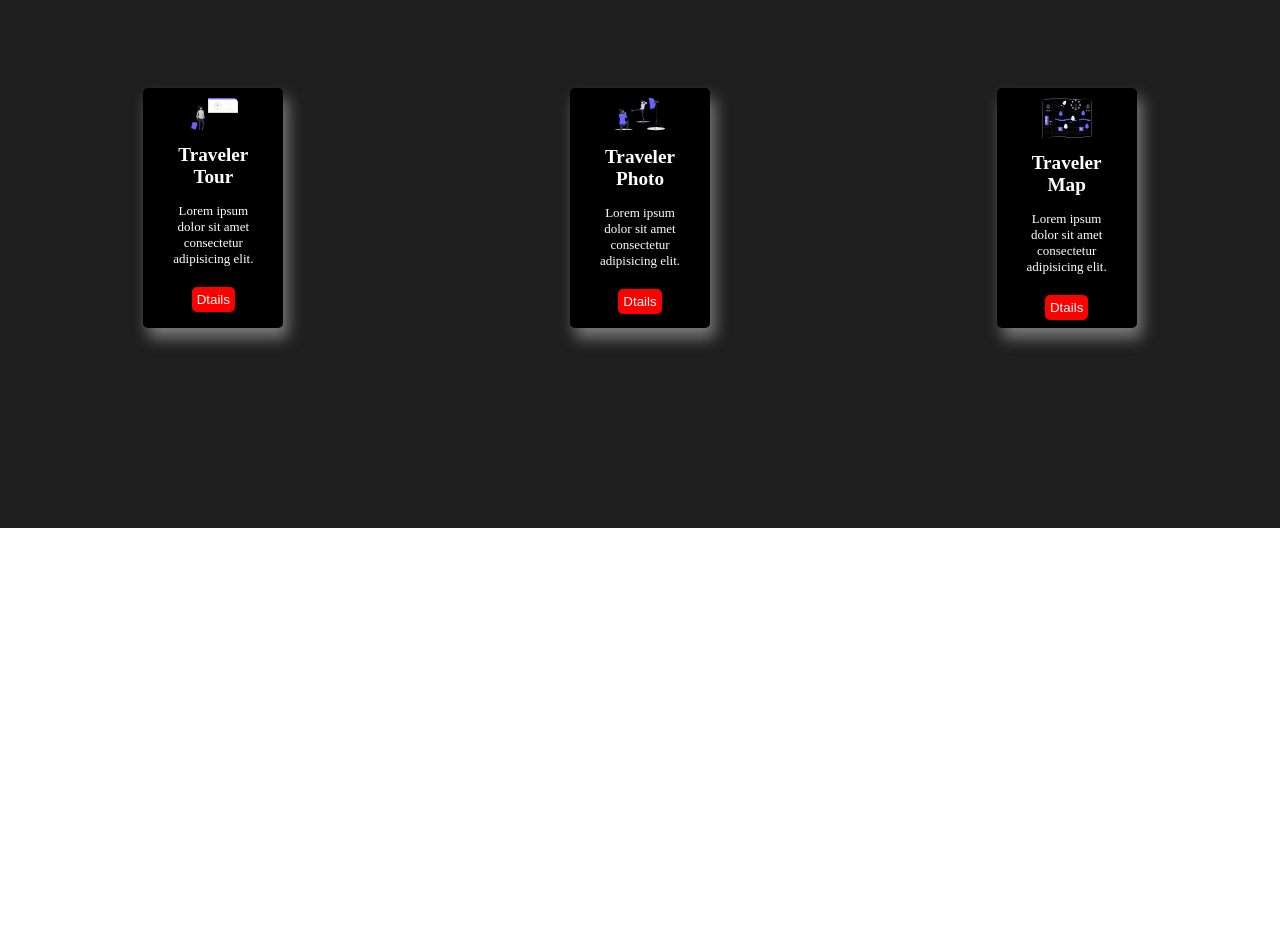
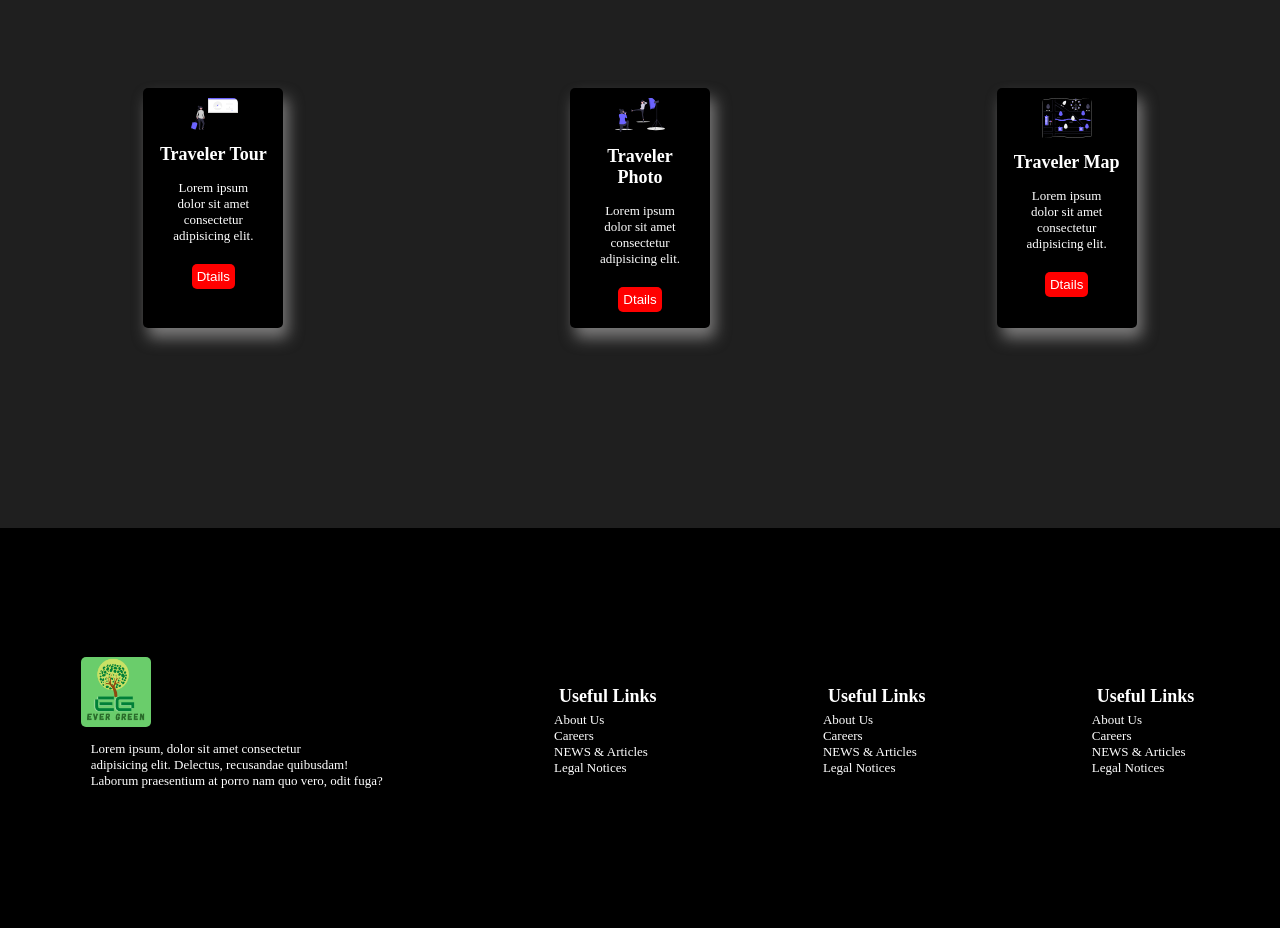
Before and after one commit to Md-Shahriar724/design-dot-io, a plain HTML site: page index.html in a window 1280 px wide. Shown: the part 1480-2408 px from the top of the page. Before the commit the page ends 2008 px from the top, so only its background shows below. Drawn offline with Linux system fonts and the light colour scheme.

Commit message:
footer adding

```diff
--- a/index.html
+++ b/index.html
@@ -67,14 +67,14 @@
         </section>
         <!-- services  section  -->
         <section>
-            <div class="foot">
+            <div class="service-section">
                 <h1 class="footerheading"> OUR SERVICE'S</h1>
                 <div class="box-container">
 
                     <!-- first box -->
                     <div class="box">
                         <img class="image2" src="logo/tour.svg" alt="">
-                        <div >
+                        <div>
                             <h2 class="title">Traveler Tour</h2>
                             <p class="blog">Lorem ipsum dolor sit amet consectetur adipisicing elit.</p>
                             <button class="btn">Dtails</button>
@@ -103,7 +103,37 @@
         </section>
         <!-- foooter section start here -->
         <footer>
-
+            <div class="foot-container">
+                <div>
+                    <img class="footer-logo" src="logo/green.jpg.png" alt="">
+                    <p class="blog">Lorem ipsum, dolor sit amet consectetur <br>adipisicing elit. Delectus, recusandae
+                        quibusdam!<br> Laborum praesentium at porro nam quo vero, odit fuga?</p>
+                </div>
+                <!-- first footer -->
+                <div>
+                    <h2 class="title">Useful Links</h2>
+                    <li class="list-item">About Us</li>
+                    <li class="list-item"> Careers</li>
+                    <li class="list-item">NEWS & Articles</li>
+                    <li class="list-item">Legal Notices</li>
+                </div>
+                <!-- second footer -->
+                <div>
+                    <h2 class="title">Useful Links</h2>
+                    <li class="list-item">About Us</li>
+                    <li class="list-item"> Careers</li>
+                    <li class="list-item">NEWS & Articles</li>
+                    <li class="list-item">Legal Notices</li>
+                </div>
+                <!-- third footer -->
+                <div>
+                    <h2 class="title">Useful Links</h2>
+                    <li class="list-item">About Us</li>
+                    <li class="list-item"> Careers</li>
+                    <li class="list-item">NEWS & Articles</li>
+                    <li class="list-item">Legal Notices</li>
+                </div>
+            </div>
         </footer>
 
     </main>
--- a/style.css
+++ b/style.css
@@ -29,11 +29,11 @@
     font-weight: bold;
 }
 .cover{
-   height: 100vh;
+    height: 100vh;
     display: flex;
     justify-content: space-around;
     align-items: center;
-    background-image: linear-gradient(to right, rgba(24, 2, 2, 0), rgb(48, 44, 44));
+    background-image: linear-gradient(to left, rgba(24, 2, 2, 0), rgb(48, 44, 44));
 }
 .photo{
     width: 200px;
@@ -100,7 +100,7 @@
     color: white;
     padding-top:20px ;
 }
-.foot{
+.service-section{
     background-color: rgb(31, 31, 31);
 }
 .title{
@@ -110,4 +110,28 @@
 .blog{
     font-size: small;
     padding: 10px;
+    color: white;
 }
+.title{
+    font-size: large;
+    font-weight: bold;
+    color: white;
+}
+.list-item{
+    font-size: small;
+    list-style: none;
+    color: white;
+}
+.foot-container{
+    background-color:black;
+    height: 50vh;
+    display: flex;
+    justify-content: space-around;
+    align-items: center;
+    text-align: left;
+}
+.footer-logo{
+    height: 70px;
+    border-radius: 5px;
+
+}
```
